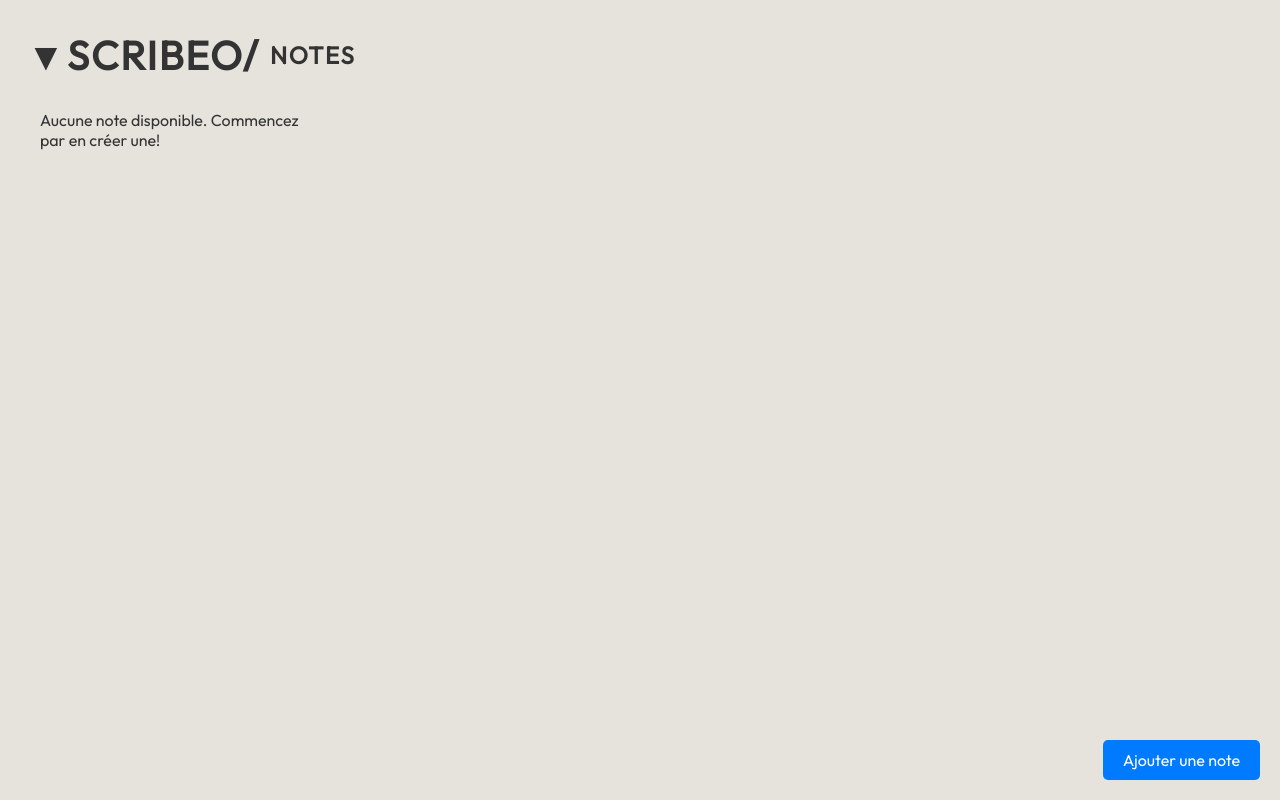
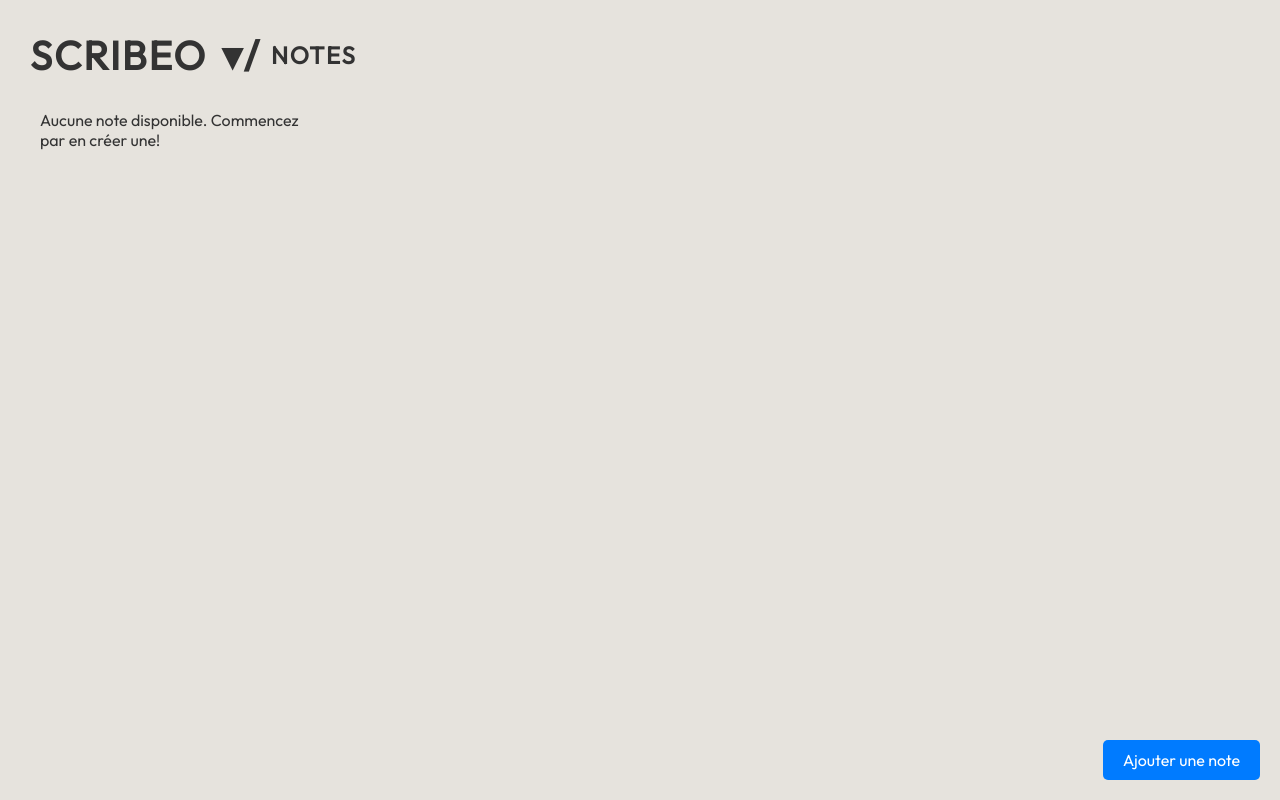
Before and after one commit to Alexandre-png/Thulium, a React (Vite) app: page /Note in a window 1280 px wide. Built offline with nearby package versions, Linux system fonts and the light colour scheme; sample sign-in values are in the browser's storage.

Commit message:
Fix: bug d'affichage mon compte

```diff
--- a/src/Components/Note/Note.jsx
+++ b/src/Components/Note/Note.jsx
@@ -84,6 +84,7 @@ export const Note = () => {
     }
 
     const goBackToList = () => {
+        fetchUser();
         setShowAddForm(false);
         setEditingNote(null);
         setShowAccountForm(false);
@@ -107,6 +108,7 @@ export const Note = () => {
     useEffect(() => {
         if (userId) {
             fetchNotes();
+            fetchUser();
         }
     }, [userId]);
 
--- a/src/Components/User/Profile/Profile.jsx
+++ b/src/Components/User/Profile/Profile.jsx
@@ -31,7 +31,7 @@ function Profile({onLogOut, onEditAccount, onListNote}) {
 
     return (
         <div className={styles.dropdown} onMouseEnter={handleMouseEnter} onMouseLeave={handleMouseLeave}>
-            <h1 className={styles.dropdownButton} onClick={handleClick}> <span className={styles.arrow}>&#9662;</span> Scribeo/ </h1>
+            <h1 className={styles.dropdownButton} onClick={handleClick}>Scribeo <span className={styles.arrow}>&#9662;</span>/ </h1>
             {isOpen && (
                 <div className={styles.dropdownContent}>
                     <a onClick={() => onEditAccount()}>Mon compte</a>
```
